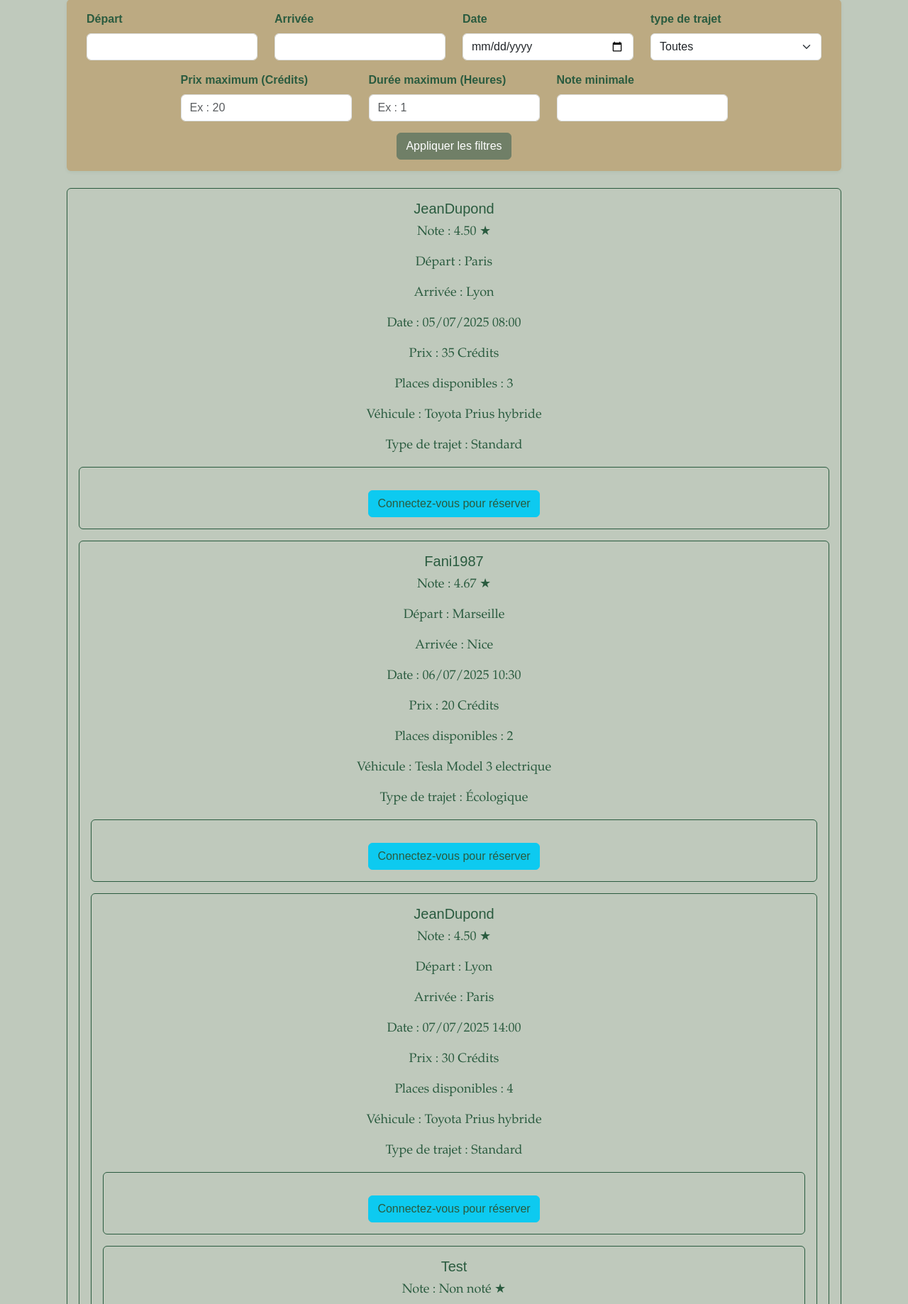
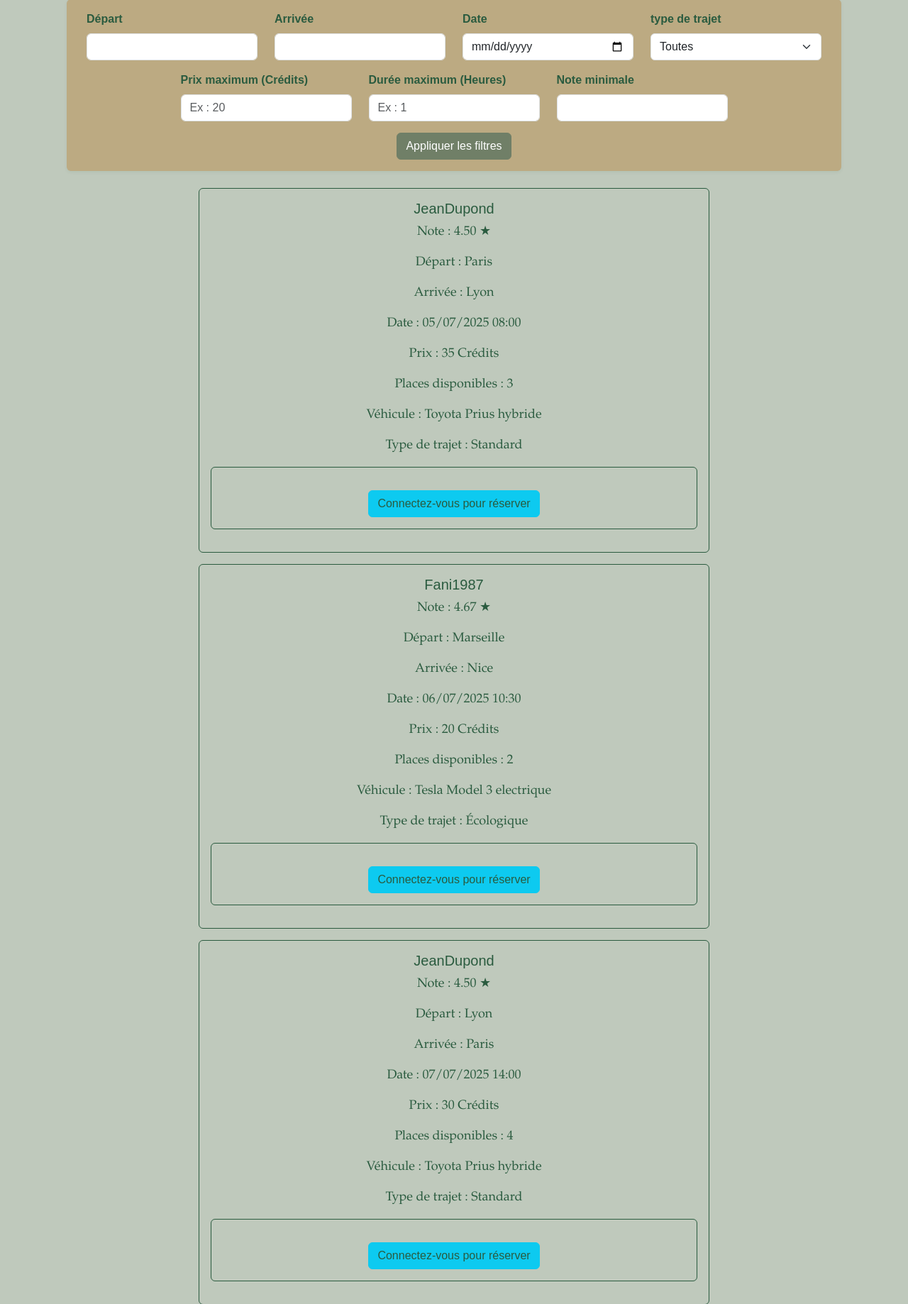
Before and after one commit to Fani1987/EcoRide, a PHP site: page /covoiturage in a window 1280 px wide. Shown: the part 180-2018 px from the top of the page at 71% size. Run offline with PHP 8.4, Linux system fonts and the light colour scheme; data comes from the database, SQL or seed files in the repository; data that the repository does not hold is empty; some libraries are stand-ins or nearby versions.

Commit message:
Amélioration de la pages des resultats et Modification du controller pour que les trajets annulés soient pris en compte

```diff
--- a/src/Controllers/CovoiturageController.php
+++ b/src/Controllers/CovoiturageController.php
@@ -22,7 +22,7 @@ class CovoiturageController
         FROM covoiturages c
         JOIN utilisateurs u ON c.chauffeur_id = u.id
         JOIN vehicules v ON c.vehicule_id = v.id
-        WHERE 1=1";
+        WHERE c.statut = 'planifié' AND c.places_disponibles > 0";
 
         $params = [];
 
--- a/views/covoiturage.php
+++ b/views/covoiturage.php
@@ -80,10 +80,14 @@
           </form>
         </div>
       </div>
+
       <div id="covoiturages-results">
         <?php if (!empty($covoiturages)): ?>
           <?php foreach ($covoiturages as $trajet): ?>
-            <div class="card mb-3 p-3 bg-primary border-black text-black text-center">
+
+            <div class="row justify-content-center mb-3">
+              <div class="col-md-10 col-lg-8">
+                <div class="card p-3 bg-primary border-black text-black text-center">
                   <h5><?= htmlspecialchars($trajet['chauffeur_pseudo']) ?></h5>
                   <p>
                     Note :
@@ -151,6 +155,9 @@
                       <?php endif; ?>
                     </div>
                   </div>
+                </div>
+              </div>
+            </div>
           <?php endforeach; ?>
         <?php else: ?>
           <div class="alert alert-warning text-center">
```
Lines whose indentation alone changed are shown as unchanged.
